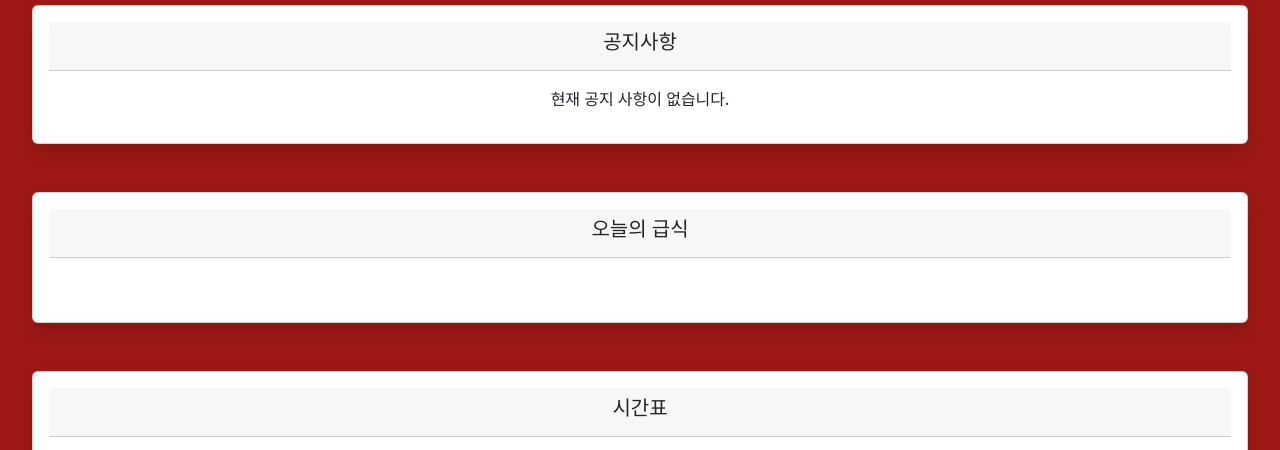
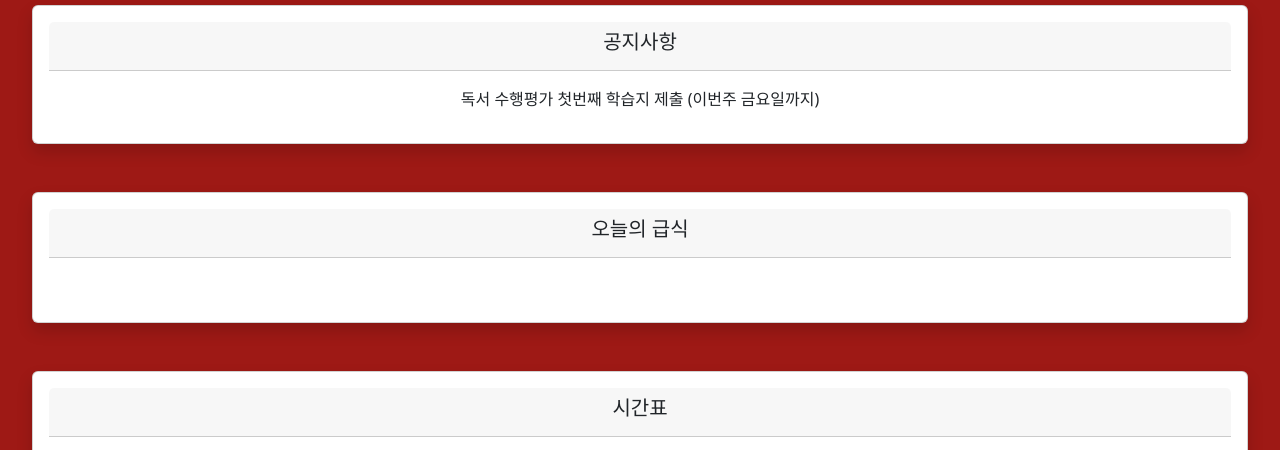
Before and after one commit to yeonhj0507/kh308.github.io, a plain HTML site: page src/index.html in a window 1280 px wide. Shown: the part 275-725 px from the top of the page. Drawn offline with nearby package versions, Linux system fonts and the light colour scheme; no server answers.

Commit message:
Update index.html

```diff
--- a/src/index.html
+++ b/src/index.html
@@ -39,7 +39,7 @@
       <h5>공지사항</h5>
     </div>
     <div class="card-body">
-      현재 공지 사항이 없습니다.
+      독서 수행평가 첫번째 학습지 제출 (이번주 금요일까지)
     </div>
   </div>
 
```
